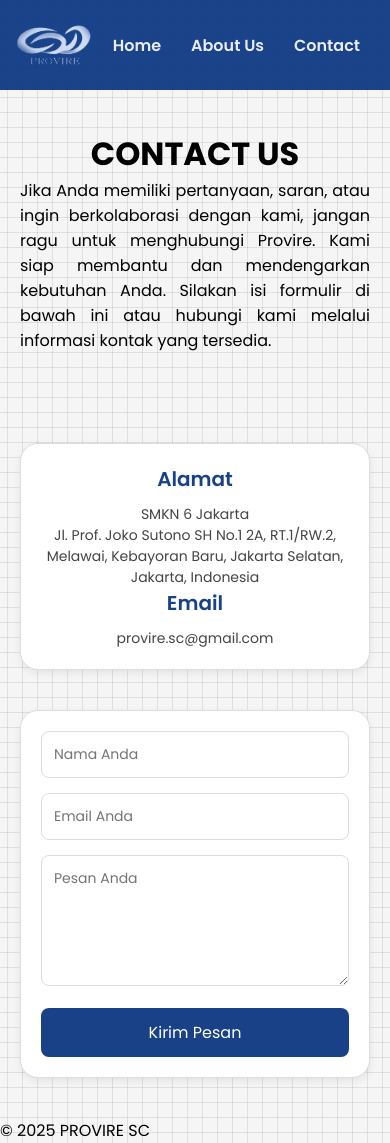
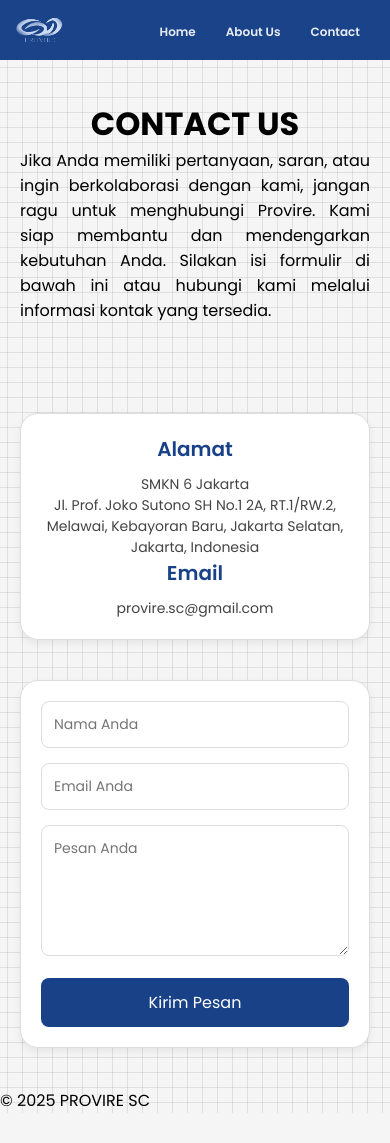
Before and after one commit to Nuuvy7/Provire, a plain HTML site: page contact/index.html in a window 390 px wide. After the commit the page ends 1113 px from the top, so only its background shows below. Drawn offline with Linux system fonts and the light colour scheme.

Commit message:
Navbar fixed

```diff
--- a/contact/style.css
+++ b/contact/style.css
@@ -198,4 +198,17 @@ body {
   .contact-form {
     padding: 20px;
   }
+  .navbar nav ul li a {
+    text-decoration: none;
+    color: white;
+    font-size: 12px;
+    font-weight: 600;
+    opacity: 0.9;
+  }
+  .navbar {
+    top: 0;
+  }
+  .navbar img {
+    height: 50px;
+  }
 }
```
